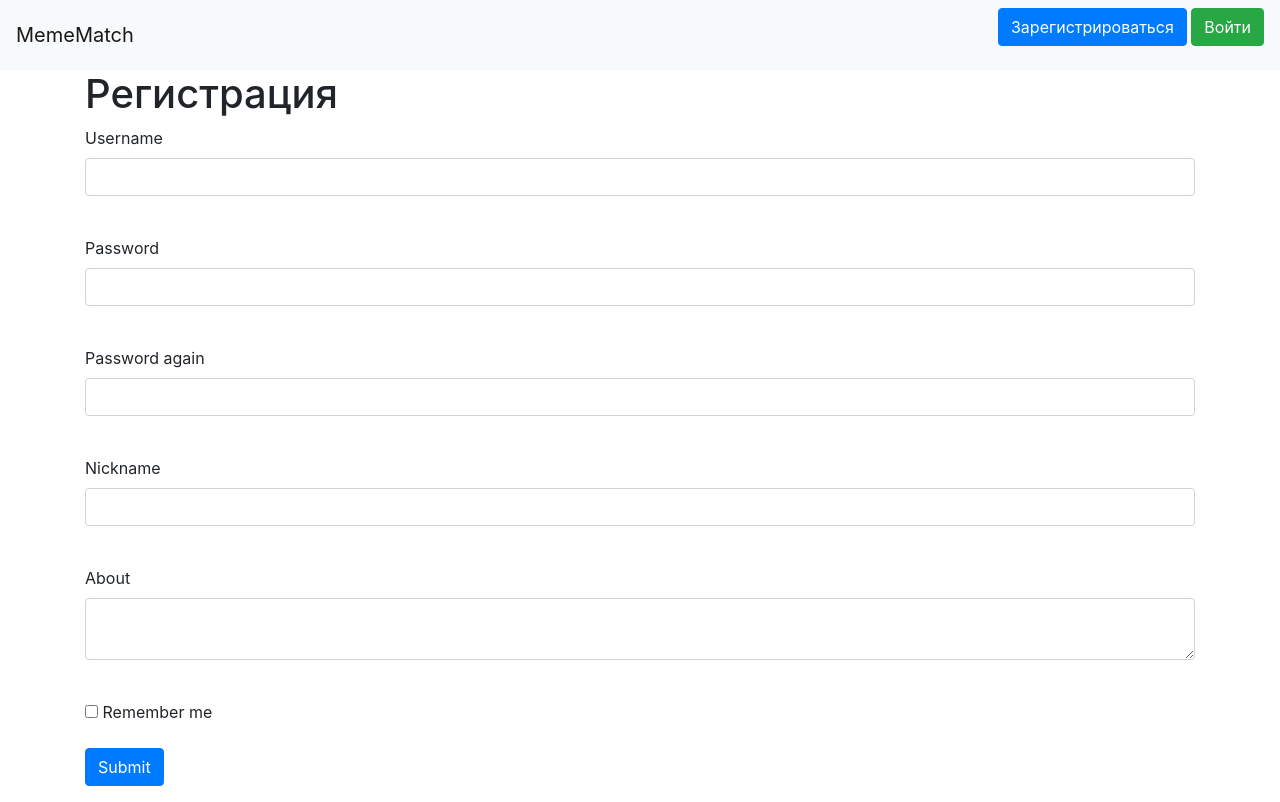
After one commit to teapot999/MemeMatch, a Flask app: template templates/register.html in a window 1280 px wide. The commit adds this page. Run offline with Flask 3, Linux system fonts and the light colour scheme; the template is opened without the code that fills it: most values are stand-ins (such as "Sample title", 1, 10 or a date in 2020); form fields are guessed from the names that the template uses; some libraries are stand-ins or nearby versions.

Commit message:
added users registration and authorization

```diff
--- a/main.py
+++ b/main.py
@@ -1,6 +1,9 @@
 import flask as fl
+from flask_login import LoginManager, login_user, logout_user, login_required, current_user
 
+import forms
 from data import db_session
+from data.users import User
 
 app = fl.Flask(__name__)
 app.config['SECRET_KEY'] = open('secret_key.txt').read().strip()
@@ -13,11 +16,70 @@ def page_not_found(e):
 
 @app.route('/')
 def index():
-    return fl.render_template('index.html', username='Flask')
+    name = 'Анонимус'
+    if current_user.is_authenticated:
+        name = current_user.name
+    return fl.render_template('index.html', name=name)
+
+
+@app.route('/register', methods=['GET', 'POST'])
+def register():
+    form = forms.user.RegisterForm()
+    if form.validate_on_submit():
+        if form.password.data != form.password_again.data:
+            return fl.render_template('register.html', title='Регистрация',
+                                      form=form,
+                                      message="Пароли не совпадают")
+        db_sess = db_session.create_session()
+        if db_sess.query(User).filter(User.username == form.username.data).first():
+            return fl.render_template('register.html', title='Регистрация',
+                                      form=form,
+                                      message="Такой пользователь уже есть")
+        user = User(
+            name=form.nickname.data,
+            username=form.username.data,
+            about=form.about.data
+        )
+        user.set_password(form.password.data)
+        db_sess.add(user)
+        db_sess.commit()
+        login_user(user, remember=form.remember_me.data)
+        return fl.redirect('/')
+    return fl.render_template('register.html', title='Регистрация', form=form)
+
+
+@app.route('/login', methods=['GET', 'POST'])
+def login():
+    form = forms.user.LoginForm()
+    if form.validate_on_submit():
+        db_sess = db_session.create_session()
+        user = db_sess.query(User).filter(User.username == form.username.data).first()
+        if user and user.check_password(form.password.data):
+            login_user(user, remember=form.remember_me.data)
+            return fl.redirect("/")
+        return fl.render_template('login.html',
+                                  message="Неправильный логин или пароль",
+                                  form=form)
+    return fl.render_template('login.html', title='Авторизация', form=form)
+
+
+@app.route('/logout')
+@login_required
+def logout():
+    logout_user()
+    return fl.redirect("/")
 
 
 def main():
     db_session.global_init("db/table.db", debug=False)
+
+    login_manager = LoginManager()
+    login_manager.init_app(app)
+
+    @login_manager.user_loader
+    def load_user(user_id):
+        db_sess = db_session.create_session()
+        return db_sess.get(User, user_id)
 
     app.run()
 
--- a/requirements.txt
+++ b/requirements.txt
@@ -1,4 +1,5 @@
 flask
 flask-wtf
+flask-login
 sqlalchemy
 sqlalchemy-serializer
--- a/templates/base.html
+++ b/templates/base.html
@@ -21,6 +21,17 @@
 <!--                aria-controls="navbarNav" aria-expanded="false" aria-label="Переключатель навигации">-->
 <!--            <span class="navbar-toggler-icon"></span>-->
 <!--        </button>-->
+        <div class="d-flex align-items-center">
+        {% if current_user.is_authenticated %}
+            <a class="navbar-brand" href="/profile">{{ current_user.name }}</a>
+            <a class="btn btn-danger" href="/logout">Выйти</a>
+        {% else %}
+            <p>
+                <a class="btn btn-primary" href="/register">Зарегистрироваться</a>
+                <a class="btn btn-success" href="/login">Войти</a>
+            </p>
+        {% endif %}
+        </div>
     </nav>
 </header>
 <!-- Begin page content -->
--- a/templates/index.html
+++ b/templates/index.html
@@ -2,6 +2,6 @@
 
 {% block content %}
 <div class="memefeed">
-    <h1>Привет, {{ username }}!</h1>
+    <h1>Привет, {{ name }}!</h1>
 </div>
 {% endblock %}
--- /dev/null
+++ b/templates/register.html
@@ -0,0 +1,56 @@
+{% extends "base.html" %}
+
+{% block content %}
+<h1>Регистрация</h1>
+<form action="" method="post">
+    {{ form.hidden_tag() }}
+    <p>
+        {{ form.username.label }}<br>
+        {{ form.username(class="form-control") }}<br>
+        {% for error in form.username.errors %}
+            <p class="alert alert-danger" role="alert">
+                {{ error }}
+            </p>
+        {% endfor %}
+    </p>
+    <p>
+        {{ form.password.label }}<br>
+        {{ form.password(class="form-control", type="password") }}<br>
+        {% for error in form.password.errors %}
+            <p class="alert alert-danger" role="alert">
+                {{ error }}
+            </p>
+        {% endfor %}
+    </p>
+    <p>
+        {{ form.password_again.label }}<br>
+        {{ form.password_again(class="form-control", type="password") }}<br>
+        {% for error in form.password_again.errors %}
+            <p class="alert alert-danger" role="alert">
+                {{ error }}
+            </p>
+        {% endfor %}
+    </p>
+    <p>
+        {{ form.nickname.label }}<br>
+        {{ form.nickname(class="form-control") }}<br>
+        {% for error in form.nickname.errors %}
+            <p class="alert alert-danger" role="alert">
+                {{ error }}
+            </p>
+        {% endfor %}
+    </p>
+    <p>
+        {{ form.about.label }}<br>
+        {{ form.about(class="form-control") }}<br>
+        {% for error in form.about.errors %}
+            <p class="alert alert-danger" role="alert">
+                {{ error }}
+            </p>
+        {% endfor %}
+    </p>
+    <p>{{ form.remember_me() }} {{ form.remember_me.label }}</p>
+    <p>{{ form.submit(type="submit", class="btn btn-primary") }}</p>
+    {{message}}
+</form>
+{% endblock %}
```
Also changed, not shown: data/users.py (+9 -1 lines), forms/user.py (added, +20 -0 lines), templates/login.html (added, +29 -0 lines), db/table.db (added).
